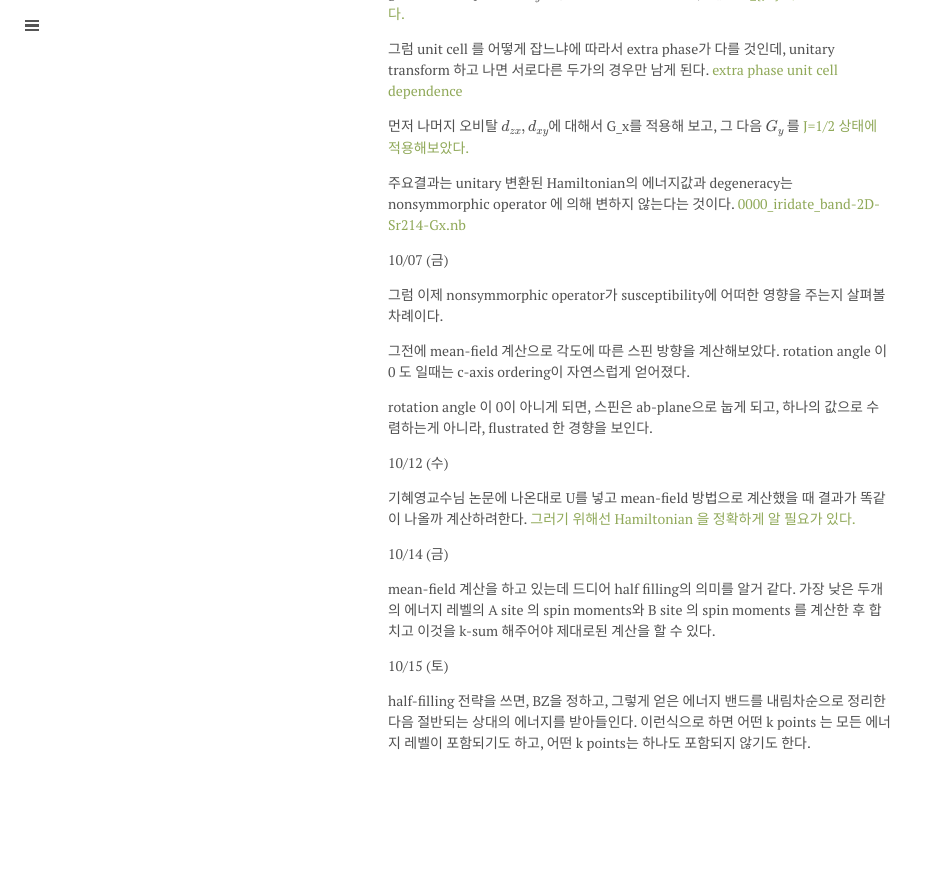
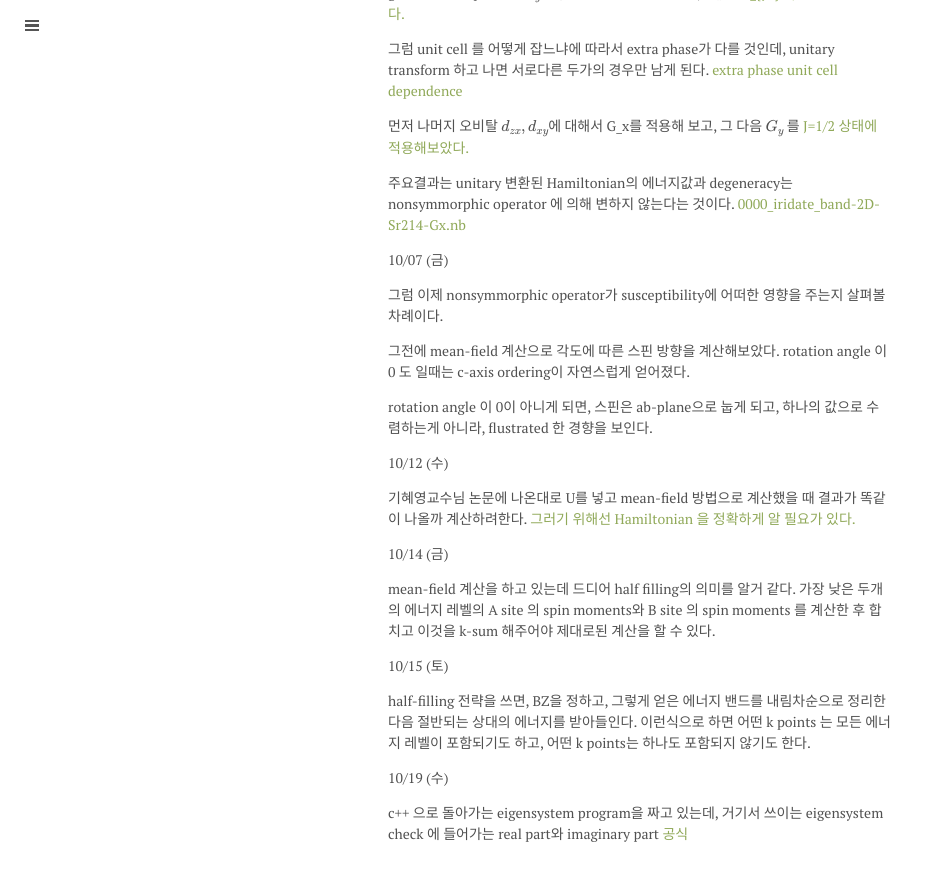
Before and after one commit to qkrwlsghdcjsworlt/work, a Jekyll site: the page built from iridates-note.md, in a window 1280 px wide and 900 px high, scrolled down 2478 px. Shown: the top 881 px of the window, without its empty margins (0-928 px from the left). Built offline with Jekyll 4.4.1, drawn with Linux system fonts in a browser that asks for light colours; formulas are drawn with MathJax 3; before the commit the page ends 3287 px from its top, so only the background shows below that.

Commit message:
“update”

```diff
--- a/iridates-note.md
+++ b/iridates-note.md
@@ -145,3 +145,8 @@ mean-field 계산을 하고 있는데 드디어 half filling의 의미를 알거
 10/15 (토)
 
 half-filling 전략을 쓰면, BZ을 정하고, 그렇게 얻은 에너지 밴드를 내림차순으로 정리한다음 절반되는 상대의 에너지를 받아들인다. 이런식으로 하면 어떤 k points 는 모든 에너지 레벨이 포함되기도 하고, 어떤 k points는 하나도 포함되지 않기도 한다.
+
+10/19 (수)
+
+c++ 으로 돌아가는 eigensystem program을 짜고 있는데, 거기서 쓰이는 eigensystem check 에 들어가는 real part와 imaginary part
+[공식]({{ site.baseurl }}/public/iridatesnotes/eigensystem_check_19OCT2016.pdf)
```
Also changed, not shown: 1 other file.
